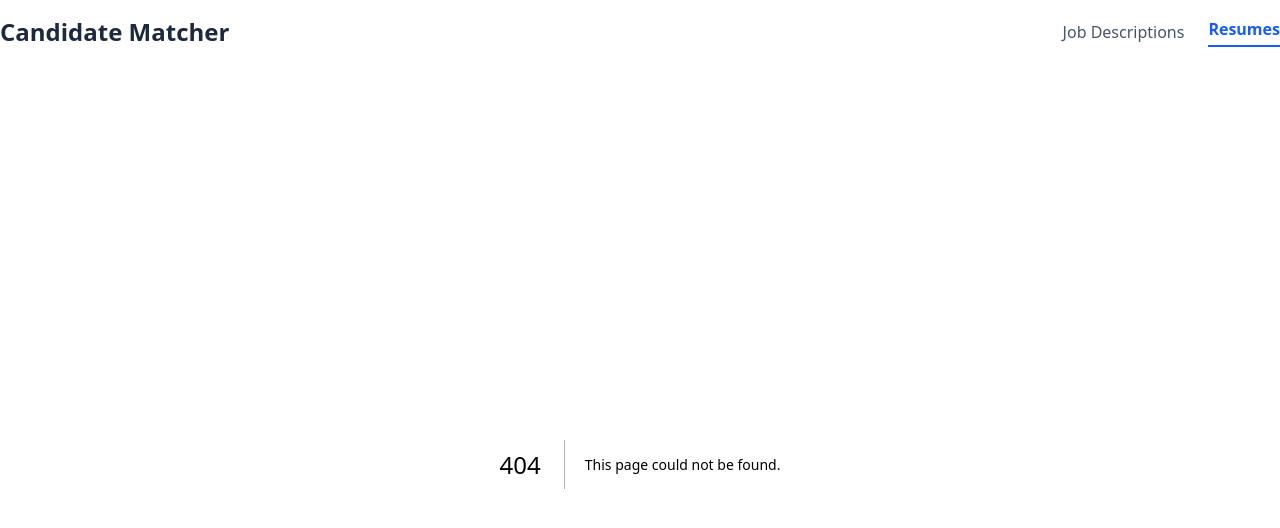
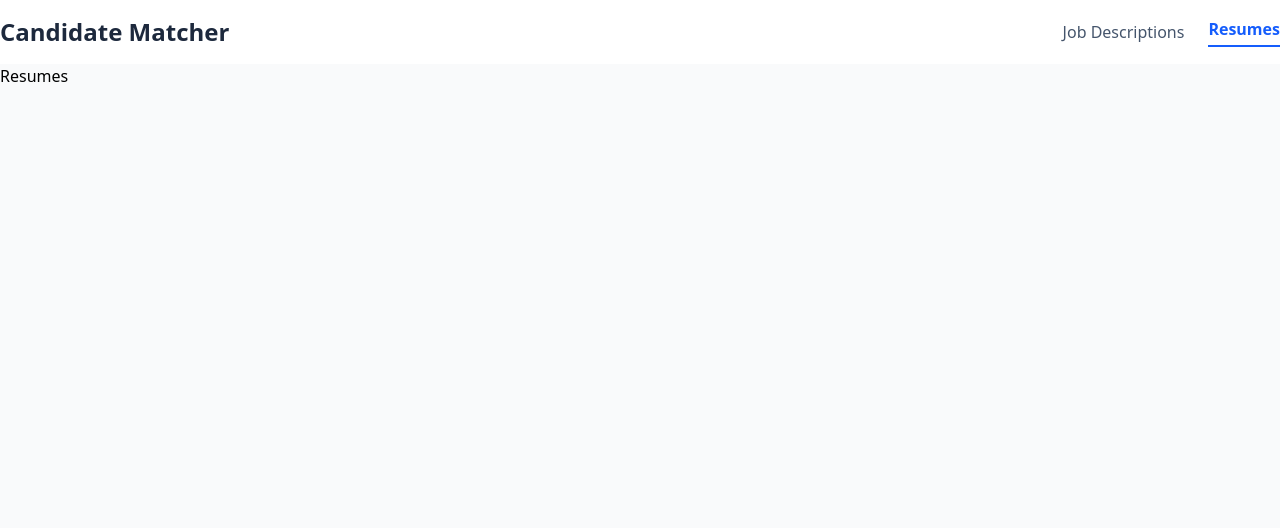
Before and after one commit to subodhkopardesuvikollc/JobAI, a Next.js app: page /resumes in a window 1280 px wide. Before the commit this address had no page. Shown: the top 528 px of the page. Built offline with nearby package versions, Linux system fonts and the light colour scheme.

Commit message:
Added Resume Page.

```diff
--- /dev/null
+++ b/src/app/resumes/page.tsx
@@ -0,0 +1,7 @@
+import React from "react";
+
+const page = () => {
+  return <div className="bg-gray-50 h-screen">Resumes</div>;
+};
+
+export default page;
```
